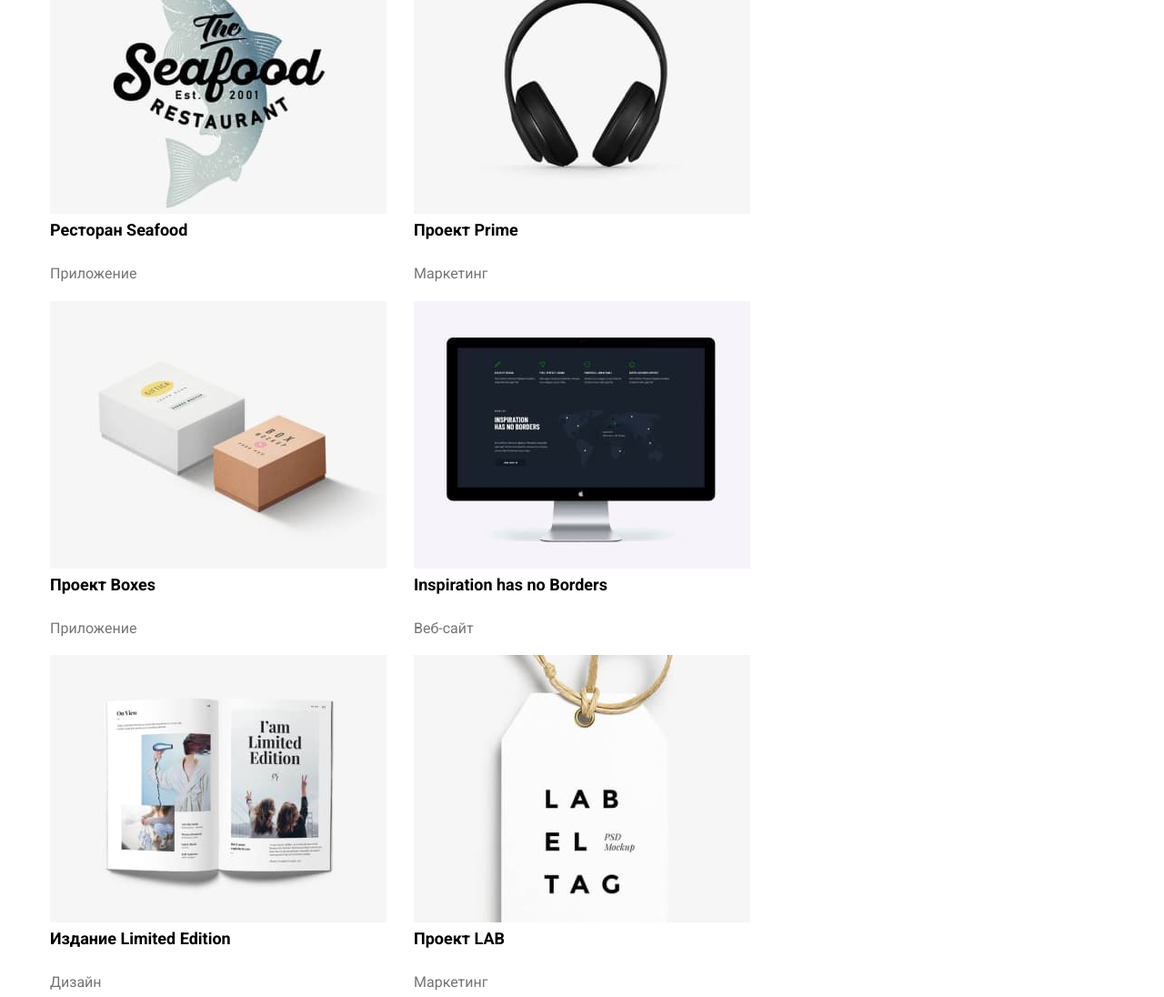
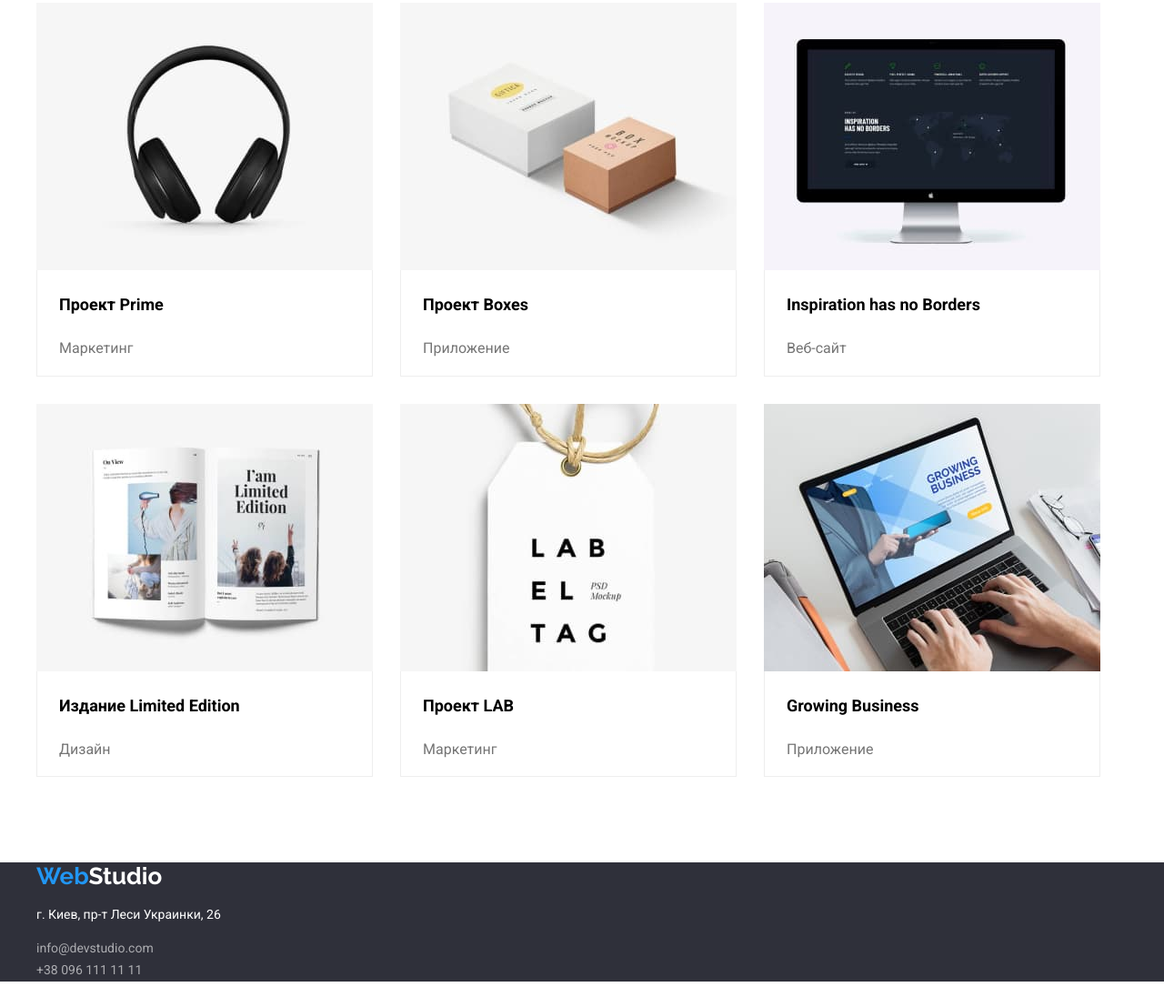
Before and after one commit to ToyEye/goit-markup-hw-03, a plain HTML site: page portfolio.html in a window 1280 px wide. Shown: the part 672-1768 px from the top of the page at 91% size. Drawn offline with nearby package versions, Linux system fonts and the light colour scheme.

Commit message:
may-be-homework

```diff
--- a/css/styles.css
+++ b/css/styles.css
@@ -28,6 +28,9 @@ body {
   --lite-color: #ffffff;
   --logo: #2196f3;
   --contacts-footer-color: rgb(255, 255, 255, 0.6);
+  --header-border-color: #ececec;
+  --cards-border-color: #eeeeee;
+  --bgc-btn: #f5f4fa;
 }
 
 img {
@@ -58,11 +61,15 @@ ul {
 /* HEADER INDEX*/
 
 .container {
-  width: 1200px;
+  width: 1230px;
   padding-left: 15px;
   padding-right: 15px;
   margin-left: auto;
   margin-right: auto;
+}
+
+.header {
+  border-bottom: 1px solid var(--header-border-color);
 }
 
 .header .container {
@@ -173,6 +180,8 @@ ul {
   line-height: 1.87;
   letter-spacing: 0.06em;
   margin-bottom: 200px;
+  margin-top: 30px;
+  padding: 10px 32px 10px 32px;
 }
 
 .hero .btn:focus,
@@ -258,7 +267,6 @@ ul {
 }
 
 .team-cards .cards {
-  flex-basis: calc((100%-4 * 30px) / 4);
   margin-right: 30px;
 }
 
@@ -301,6 +309,8 @@ ul {
   line-height: 1.62;
   letter-spacing: 0.03em;
   color: rgba(33, 33, 33, 1);
+  padding: 6px 22px;
+  background-color: var(--bgc-btn);
 }
 
 .buttons .item {
@@ -328,12 +338,17 @@ ul {
 
 .cards-list .item {
   margin-right: 30px;
+  margin-bottom: 30px;
   /* flex-basis: calc((100%-2 * 30) / 3); */
 }
 
-/* .cards-list .item:nth-child(1n + 1) {
+.cards-list .item:nth-child(3n + 3) {
   margin-right: 0;
-} */
+}
+
+.cards-list .item:nth-child(n + 7) {
+  margin-bottom: 0;
+}
 
 .projects .title {
   color: var(--primary-color);
@@ -347,6 +362,14 @@ ul {
   font-weight: 400;
   font-size: 16px;
   line-height: 1.7;
+}
+
+.card-border {
+  border-left: 1px solid var(--cards-border-color);
+  border-right: 1px solid var(--cards-border-color);
+  border-bottom: 1px solid var(--cards-border-color);
+  padding-top: 20px;
+  padding-left: 24px;
 }
 
 /* Подвал */
--- a/portfolio.html
+++ b/portfolio.html
@@ -56,64 +56,82 @@
                         <li class="item">
                             <a href="">
                                 <img src="./images/note.jpg" alt="notebook" width="370" height="294"  >
+                                    <div class="card-border">
                                     <h3 class="title">Технокряк</h3>
                                     <p class="filter">Веб-сайт</p>
+                                    </div>
                             </a>
                         </li>
                         <li class="item">
                             <a href="">
                                 <img src="./images/basketball.jpg" alt="basketball" width="370" height="294"  >
+                                    <div class="card-border">
                                     <h3 class="title">Постер New Orlean vs Golden Star</h3>
                                     <p class="filter">Дизайн</p>
+                                    </div>
                             </a>
                         </li>
                         <li class="item">
                             <a href="">
                                 <img src="./images/restaurant.jpg" alt="restaurant" width="370" height="294"  >
+                                    <div class="card-border">
                                     <h3 class="title">Ресторан Seafood</h3>
                                     <p class="filter">Приложение</p>
+                                    </div>
                             </a>
                         </li>
                         <li class="item">
                             <a href="">
                                 <img src="./images/headphones.jpg" alt="headphones" width="370" height="294" >
+                                    <div class="card-border">
                                     <h3 class="title">Проект Prime</h3>
                                     <p class="filter">Маркетинг</p>
+                                    </div>
                             </a>
                         </li>
                         <li class="item">
                             <a href="">
                                 <img src="./images/boxes.jpg" alt="boxes" width="370" height="294" >
+                                    <div class="card-border">
                                     <h3 class="title">Проект Boxes</h3>
                                     <p class="filter">Приложение</p>
+                                    </div>
                             </a>
                         </li>
                         <li class="item">
                             <a href="">
                                 <img src="./images/monitor.jpg" alt="monitor" width="370" height="294" >
+                                    <div class="card-border">
                                     <h3 class="title">Inspiration has no Borders</h3>
                                     <p class="filter">Веб-сайт</p>
+                                    </div>
                             </a>
                         </li>
                         <li class="item">
                             <a href="">
                                 <img src="./images/book.jpg" alt="book" width="370" height="294" >
+                                    <div class="card-border">
                                     <h3 class="title">Издание Limited Edition</h3>
                                     <p class="filter">Дизайн</p>
+                                    </div>
                             </a>
                         </li>
                         <li class="item">
                             <a href="">
                                 <img src="./images/project.jpg" alt="project" width="370" height="294" >
+                                    <div class="card-border">
                                     <h3 class="title">Проект LAB</h3>
                                     <p class="filter">Маркетинг</p>
+                                    </div>
                             </a>
                         </li>
                         <li class="item">
                             <a href="">
                                 <img src="./images/business.jpg" alt="business" width="370" height="294" >
+                                    <div class="card-border">
                                     <h3 class="title">Growing Business</h3>
                                     <p class="filter">Приложение</p>
+                                    </div>
                             </a>
                         </li>
                     </ul>
```
Lines whose indentation alone changed are shown as unchanged.
